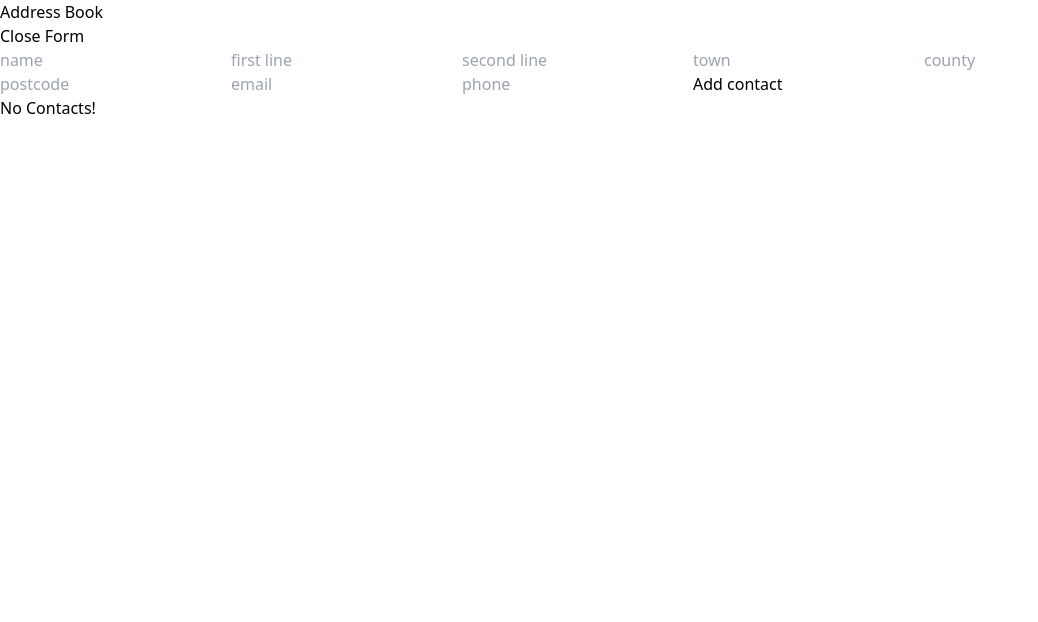
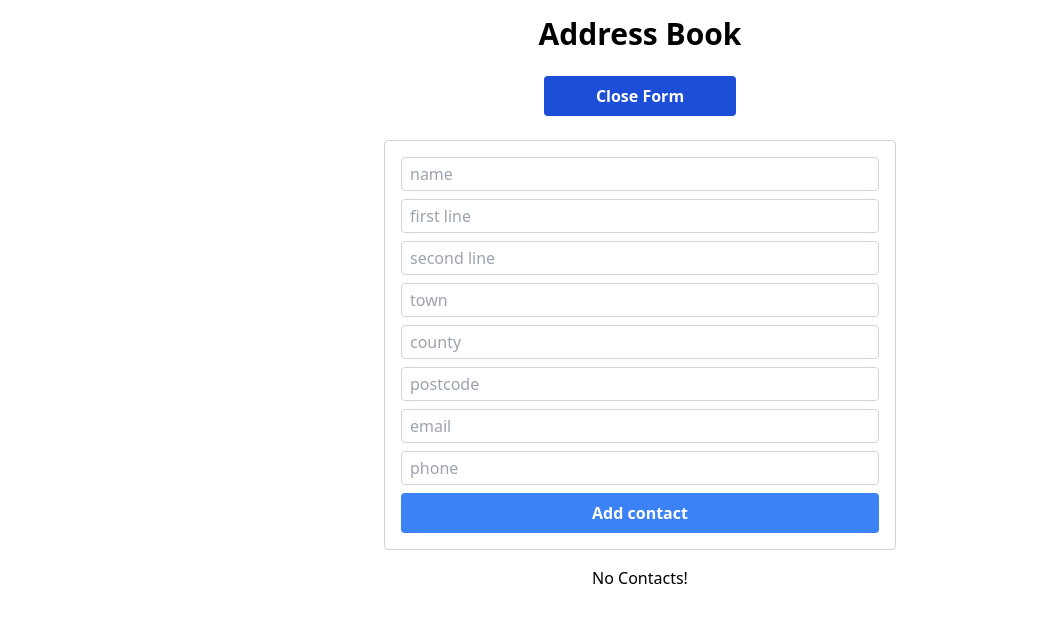
Before and after one commit to christocarr/react-address-book, a React (Create React App) app: page / in a window 1280 px wide. Both pictures are taken after a click on the button "Add New Contact". Shown: the top 622 px of the page, without its empty margins (0-1038 px from the left). Built offline with nearby package versions, Linux system fonts and the light colour scheme.

Commit message:
Style: add app wide styles with tailwind

```diff
--- a/src/App.js
+++ b/src/App.js
@@ -6,11 +6,11 @@ import OpenFormButton from './components/OpenFormButton';
 function App() {
   const [displayForm, setDisplayForm] = useState(false);
   return (
-    <div className="App">
-      <header>
+    <div className="container flex flex-col justify-center items-center mx-auto py-4 px-2">
+      <header className="w-full mb-4 flex justify-center">
         <h1>Address Book</h1>
       </header>
-      <main>
+      <main className="container flex flex-col justify-center items-center py-2">
         <OpenFormButton
           displayForm={displayForm}
           setDisplayForm={setDisplayForm}
--- a/src/components/ContactCard.js
+++ b/src/components/ContactCard.js
@@ -5,9 +5,9 @@ import DeleteContact from './DeleteContact';
 //destructure props and render
 function ContactCard({ contact }) {
   return (
-		<div className="card">
+    <div className="container flex flex-col p-4 mb-4 rounded border border-gray-300">
       <h3>{contact.name}</h3>
-			<address className="card__address_block">
+      <address className="align-left">
         <p>
           {contact.firstLine}
           <br />
@@ -26,7 +26,7 @@ function ContactCard({ contact }) {
         <br />
         {contact.phone}
       </p>
-			<div className="card__button_block">
+      <div className="w-full flex justify-evenly">
         <EditContact contact={contact} />
         <DeleteContact contact={contact} />
       </div>
--- a/src/components/ContactForm.js
+++ b/src/components/ContactForm.js
@@ -37,8 +37,7 @@ function ContactForm({ addContact }) {
   };
 
   return (
-		<div className="container">
-			<form onSubmit={handleSubmit} className="form">
+    <form onSubmit={handleSubmit}>
       <input
         value={contact.name}
         onChange={handleChange}
@@ -97,9 +96,8 @@ function ContactForm({ addContact }) {
         name="phone"
         placeholder="phone"
       />
-				<button>Add contact</button>
+      <button className="btn">Add contact</button>
     </form>
-		</div>
   );
 }
 
--- a/src/components/ContactList.js
+++ b/src/components/ContactList.js
@@ -1,11 +1,11 @@
 import React from 'react';
 import { connect } from 'react-redux';
 import ContactCard from './ContactCard';
-import EditContactForm from './EditContactForm'
+import EditContactForm from './EditContactForm';
 
 function ContactList({ contactList }) {
   return (
-		<div className="container contact__list">
+    <div className="container flex flex-col justify-center items-center">
       {contactList.length > 0 ? (
         contactList.map((contact, index) =>
           contact.editing ? (
--- a/src/components/DeleteContact.js
+++ b/src/components/DeleteContact.js
@@ -10,7 +10,11 @@ function DeleteContact({ deleteContact, contact }) {
     });
   }
 
-	return <button onClick={handleClick}>Delete</button>;
+  return (
+    <button onClick={handleClick} className="bg-red-500 hover:bg-red-700">
+      Delete
+    </button>
+  );
 }
 
 export default connect(null, { deleteContact })(DeleteContact);
--- a/src/components/EditContactForm.js
+++ b/src/components/EditContactForm.js
@@ -40,7 +40,7 @@ function EditContactForm({ contact, updateContact, toggleEditContact }) {
   };
 
   return (
-		<form onSubmit={handleSubmit} className="form edit__contact">
+    <form onSubmit={handleSubmit}>
       <input
         value={updatedContact.name}
         onChange={handleChange}
@@ -99,7 +99,7 @@ function EditContactForm({ contact, updateContact, toggleEditContact }) {
         name="phone"
         placeholder="phone"
       />
-			<div className="form__button_block">
+      <div className="w-full flex justify-evenly">
         <button type="submit">Update</button>
         <button onClick={handleCancel}>Cancel</button>
       </div>
--- a/src/components/OpenFormButton.js
+++ b/src/components/OpenFormButton.js
@@ -6,7 +6,11 @@ function OpenFormButton({ setDisplayForm, displayForm }) {
   const handleClick = () => {
     setDisplayForm((prevState) => !prevState);
   };
-  return <button onClick={handleClick}>{buttonText}</button>;
+  return (
+    <button onClick={handleClick} className="btn mb-6 w-48">
+      {buttonText}
+    </button>
+  );
 }
 
 export default OpenFormButton;
--- a/src/index.css
+++ b/src/index.css
@@ -1,4 +1,23 @@
 @tailwind base;
+
+@layer base {
+  h1 {
+    @apply font-semibold text-3xl;
+  }
+  p {
+    @apply mb-2;
+  }
+  form {
+    @apply container flex flex-col max-w-lg py-4 px-4 mx-auto mb-4 rounded border border-gray-300;
+  }
+  input {
+    @apply mb-2 rounded border border-gray-300 px-2 py-1;
+  }
+  button {
+    @apply font-bold text-white py-2 px-4 rounded bg-blue-500 hover:bg-blue-700 focus:bg-blue-700;
+  }
+}
+
 @tailwind components;
 @tailwind utilities;
 /* * {
```
Lines whose indentation alone changed are shown as unchanged.
